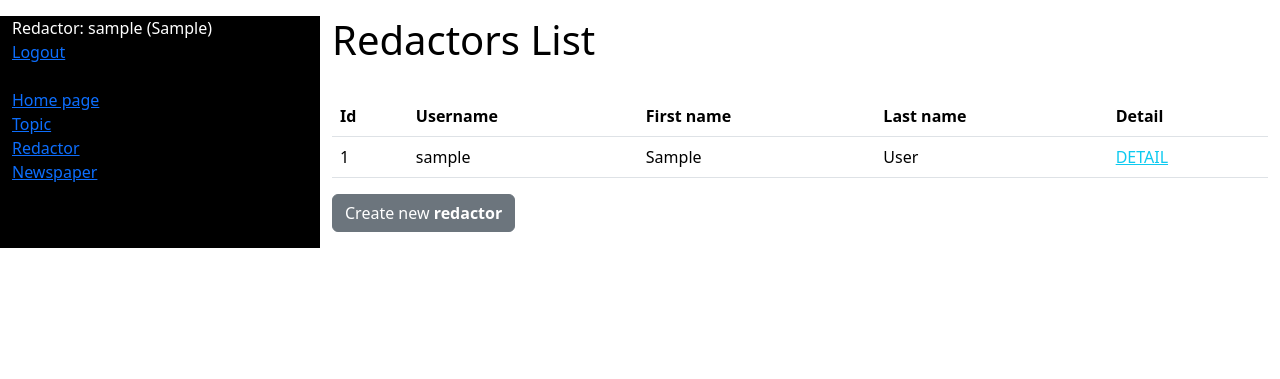
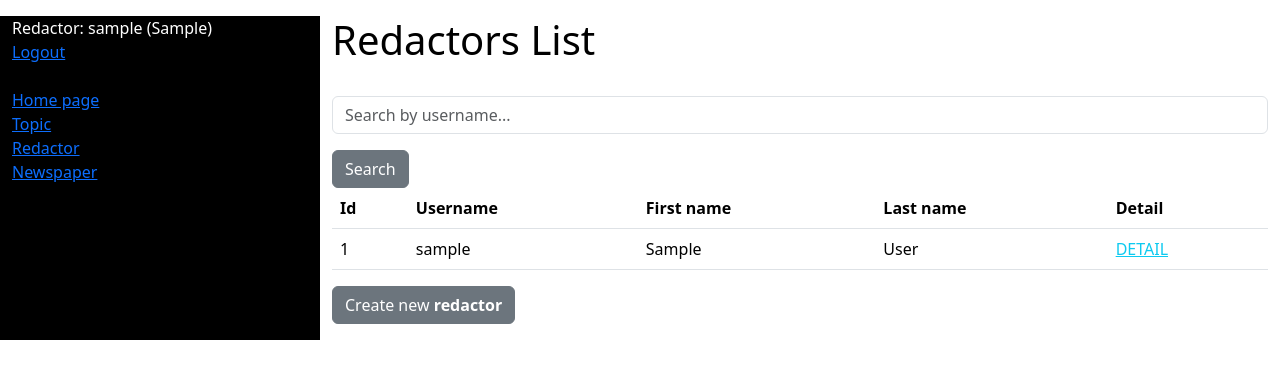
Before and after one commit to muhactive/newspaper-agency, a Django app: page /redactors/ in a window 1280 px wide. Shown: the top 379 px of the page. Run offline with Django 3.2, Linux system fonts and the light colour scheme; the visitor is signed in with stand-in values (Sample User, id 1); data comes from the database, SQL or seed files in the repository; some libraries are stand-ins or nearby versions.

Commit message:
add include/search.html for redactor_list

```diff
--- a/templates/newspaper/redactor_list.html
+++ b/templates/newspaper/redactor_list.html
@@ -3,7 +3,12 @@
 {% block content %}
   <h1>Redactors List</h1>
   <br>
+
   {% if redactor_list %}
+  {% block search_form %}
+    {% include "includes/search_form.html" %}
+  {% endblock %}
+
     <table class="table">
       <tr>
         <th>Id</th>
```
